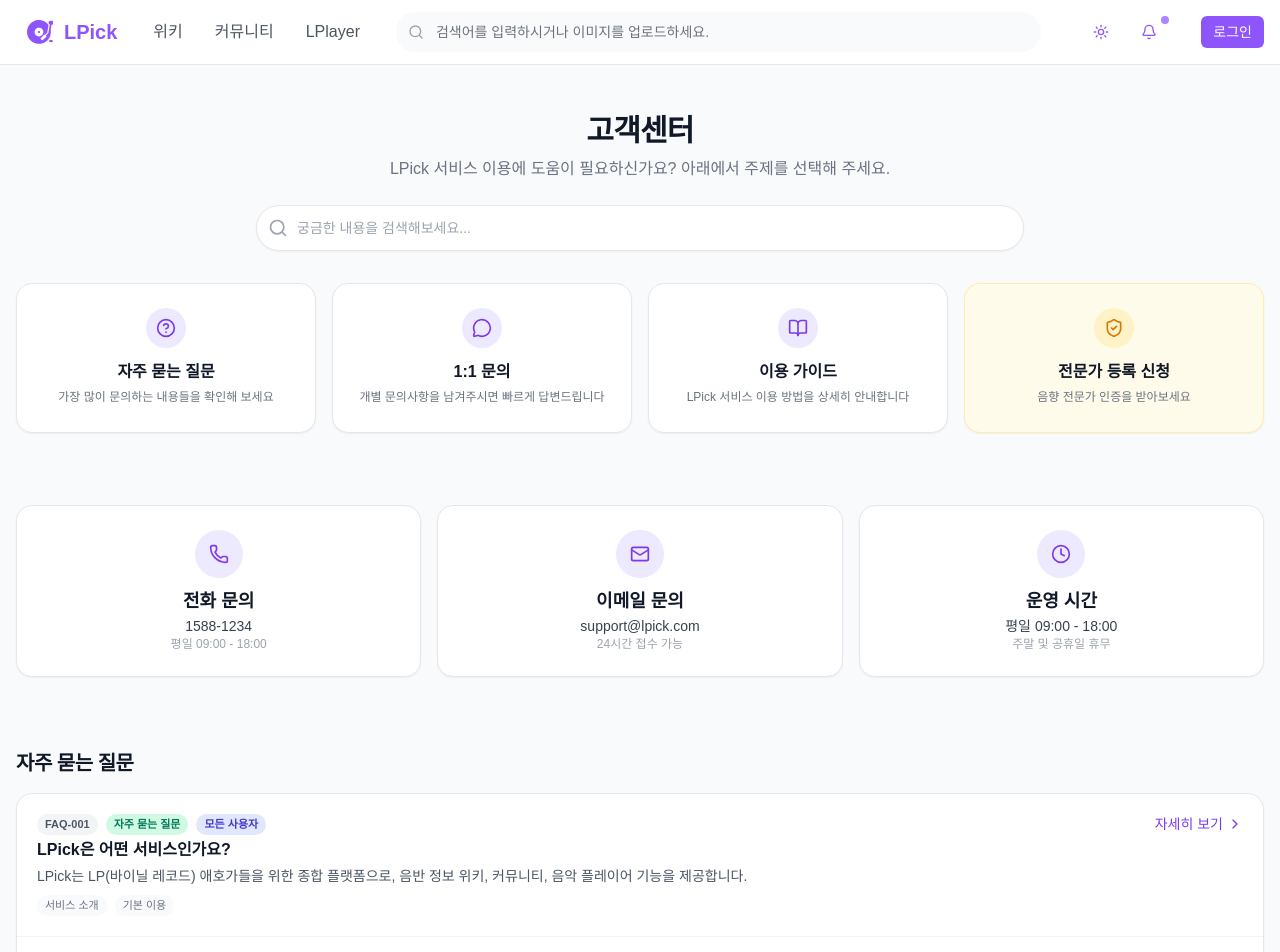
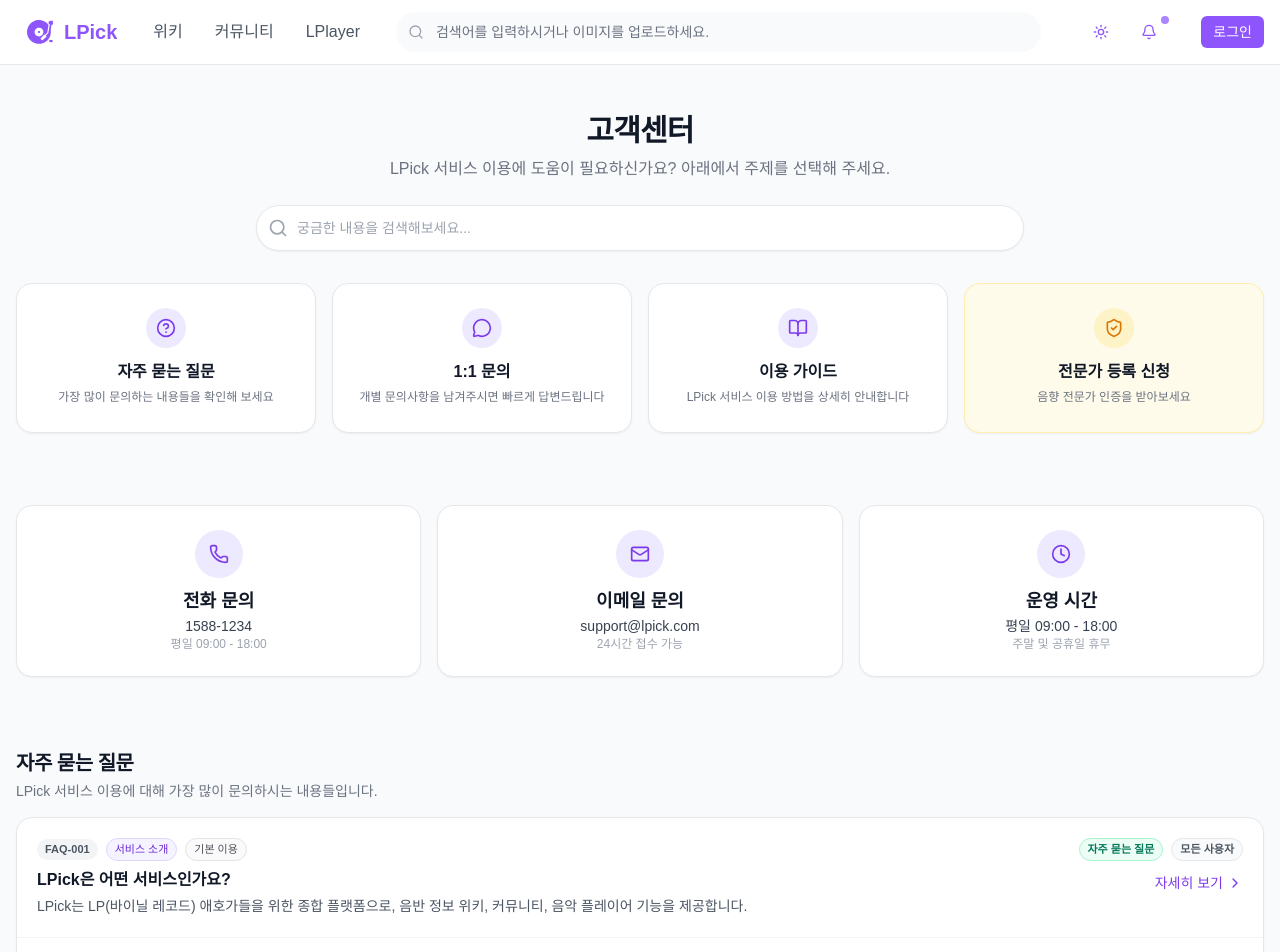
Before and after one commit to 404-Not-Found-DMU/lpick-frontend, a Next.js app: page /support in a window 1280 px wide. Shown: the top 952 px of the page. Built offline with nearby package versions, Linux system fonts and the light colour scheme.

Commit message:
feat: #26 고객센터 퍼블리싱

```diff
--- a/src/app/support/components/FAQList.tsx
+++ b/src/app/support/components/FAQList.tsx
@@ -8,51 +8,90 @@
   items: FAQItem[]
 }
 
+function getVisibilityBadgeStyles(visibility: FAQItem['visibility']) {
+  switch (visibility) {
+    case '모든 사용자':
+      return 'bg-gray-50 text-gray-600 border border-gray-200 dark:bg-gray-800/60 dark:text-gray-300 dark:border-gray-700'
+    case '회원':
+      return 'bg-violet-50 text-violet-700 border border-violet-200 dark:bg-violet-900/30 dark:text-violet-300 dark:border-violet-800'
+    case '비회원':
+      return 'bg-zinc-50 text-zinc-600 border border-zinc-200 dark:bg-zinc-800/60 dark:text-zinc-300 dark:border-zinc-700'
+  }
+}
+
+function getTagBadgeStyles(tag: string) {
+  if (tag.includes('서비스')) {
+    return 'bg-violet-50 text-violet-700 border border-violet-200 dark:bg-violet-900/30 dark:text-violet-300 dark:border-violet-800'
+  }
+  if (tag.includes('기본') || tag.includes('게시글')) {
+    return 'bg-zinc-50 text-zinc-600 border border-zinc-200 dark:bg-zinc-800/60 dark:text-zinc-300 dark:border-zinc-700'
+  }
+  if (tag.includes('음반') || tag.includes('워키')) {
+    return 'bg-sky-50 text-sky-700 border border-sky-200 dark:bg-sky-900/30 dark:text-sky-300 dark:border-sky-800'
+  }
+  if (tag.includes('위키')) {
+    return 'bg-indigo-50 text-indigo-700 border border-indigo-200 dark:bg-indigo-900/30 dark:text-indigo-300 dark:border-indigo-800'
+  }
+  if (tag.includes('커뮤니티')) {
+    return 'bg-fuchsia-50 text-fuchsia-700 border border-fuchsia-200 dark:bg-fuchsia-900/30 dark:text-fuchsia-300 dark:border-fuchsia-800'
+  }
+  return 'bg-gray-50 text-gray-600 border border-gray-200 dark:bg-gray-800/60 dark:text-gray-300 dark:border-gray-700'
+}
+
 export function FAQList({ items }: FAQListProps) {
   return (
     <section className="py-12">
       <div className="container mx-auto px-4">
-        <h2 className="text-xl font-bold text-gray-900 dark:text-gray-100 mb-4 tracking-tight">자주 묻는 질문</h2>
+        <div className="mb-4">
+          <h2 className="text-xl font-bold text-gray-900 dark:text-gray-100 tracking-tight">자주 묻는 질문</h2>
+          <p className="mt-1 text-sm text-gray-500 dark:text-gray-400">
+            LPick 서비스 이용에 대해 가장 많이 문의하시는 내용들입니다.
+          </p>
+        </div>
 
-        <div className="divide-y divide-gray-100 dark:divide-gray-700 rounded-2xl border border-gray-200 dark:border-gray-700 bg-white dark:bg-gray-800 shadow-sm">
+        <div className="divide-y divide-gray-100 dark:divide-gray-700 rounded-2xl border border-gray-200 dark:border-gray-700 bg-white dark:bg-gray-800 shadow-sm overflow-hidden">
           {items.map((faq) => (
-            <div key={faq.id} className="p-5">
-              <div className="flex items-start justify-between">
+            <div key={faq.id} className="p-5 hover:bg-violet-50/30 dark:hover:bg-violet-900/10 transition-colors">
+              <div className="grid grid-cols-1 md:grid-cols-[1fr_auto] items-start gap-4">
+                {/* left: content */}
                 <div>
-                  <div className="flex items-center gap-2 mb-1">
+                  <div className="flex items-center gap-2 mb-2">
                     <span className="inline-flex items-center rounded-full bg-gray-100 dark:bg-gray-700 px-2 py-0.5 text-[11px] font-semibold text-gray-600 dark:text-gray-300">
                       {faq.id}
                     </span>
-                    {faq.popular && (
-                      <span className="inline-flex items-center rounded-full bg-emerald-100 dark:bg-emerald-900/40 px-2 py-0.5 text-[11px] font-semibold text-emerald-700 dark:text-emerald-300">
-                        자주 묻는 질문
-                      </span>
-                    )}
-                    <span className="inline-flex items-center rounded-full bg-indigo-100 dark:bg-indigo-900/40 px-2 py-0.5 text-[11px] font-semibold text-indigo-700 dark:text-indigo-300">
-                      {faq.visibility}
-                    </span>
-                  </div>
-                  <h3 className="font-semibold text-gray-900 dark:text-gray-100 mb-1 leading-snug">{faq.title}</h3>
-                  <p className="text-sm text-gray-600 dark:text-gray-300 leading-relaxed">{faq.excerpt}</p>
-                  <div className="mt-2 flex flex-wrap gap-2">
                     {faq.tags.map((tag) => (
                       <span
                         key={tag}
-                        className="inline-flex items-center rounded-full bg-gray-50 dark:bg-gray-700/60 px-2 py-0.5 text-[11px] text-gray-500 dark:text-gray-300"
+                        className={`inline-flex items-center rounded-full px-2 py-0.5 text-[11px] font-medium ${getTagBadgeStyles(tag)}`}
                       >
                         {tag}
                       </span>
                     ))}
                   </div>
+                  <h3 className="font-semibold text-gray-900 dark:text-gray-100 mb-1 leading-snug">{faq.title}</h3>
+                  <p className="text-sm text-gray-600 dark:text-gray-300 leading-relaxed">{faq.excerpt}</p>
                 </div>
 
+                {/* right: badges + link */}
+                <div className="md:ml-6 flex md:flex-col items-end gap-2 md:gap-3 md:justify-between">
+                  <div className="flex items-center gap-2">
+                    {faq.popular && (
+                      <span className="inline-flex items-center rounded-full bg-emerald-50 text-emerald-700 border border-emerald-200 px-2 py-0.5 text-[11px] font-semibold dark:bg-emerald-900/30 dark:text-emerald-300 dark:border-emerald-800">
+                        자주 묻는 질문
+                      </span>
+                    )}
+                    <span className={`inline-flex items-center rounded-full px-2 py-0.5 text-[11px] font-semibold ${getVisibilityBadgeStyles(faq.visibility)}`}>
+                      {faq.visibility}
+                    </span>
+                  </div>
                   <Link
                     href="#"
-                  className="ml-4 inline-flex items-center text-violet-600 dark:text-violet-400 hover:text-violet-700 dark:hover:text-violet-300 text-sm"
+                    className="inline-flex items-center text-violet-600 dark:text-violet-400 hover:text-violet-700 dark:hover:text-violet-300 text-sm"
                   >
                     자세히 보기
                     <ChevronRight className="ml-1 h-4 w-4" />
                   </Link>
+                </div>
               </div>
             </div>
           ))}
```
Lines whose indentation alone changed are shown as unchanged.
